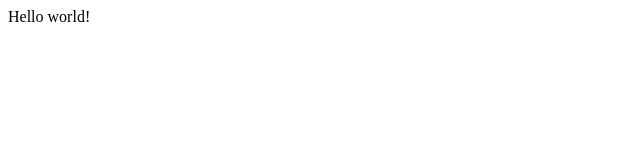
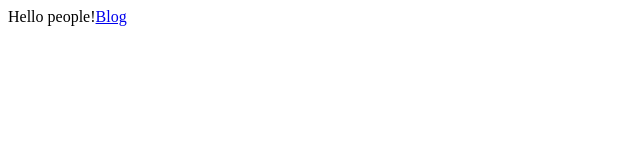
Before and after one commit to mediasittich/personal-site-gatbsy, a Gatsby site: page / in a window 1280 px wide. Shown: the full height of the page, 0-640 px from the left. Built offline with nearby package versions, Linux system fonts and the light colour scheme; Gatsby itself is replaced by a stand-in of ours.

Commit message:
initial setup gatsby add blog and 404 page

```diff
--- /dev/null
+++ b/src/pages/404.js
@@ -0,0 +1,5 @@
+import React from "react"
+
+export default function error() {
+  return <div>This is the error page</div>
+}
--- a/src/pages/index.js
+++ b/src/pages/index.js
@@ -1,5 +1,11 @@
 import React from "react"
+import { Link } from "gatsby"
 
 export default function Home() {
-  return <div>Hello world!</div>
+  return (
+    <div>
+      Hello people!
+      <Link to="/blog/">Blog</Link>
+    </div>
+  )
 }
```
Also changed, not shown: src/pages/blog.js (added, +7 -0 lines).
